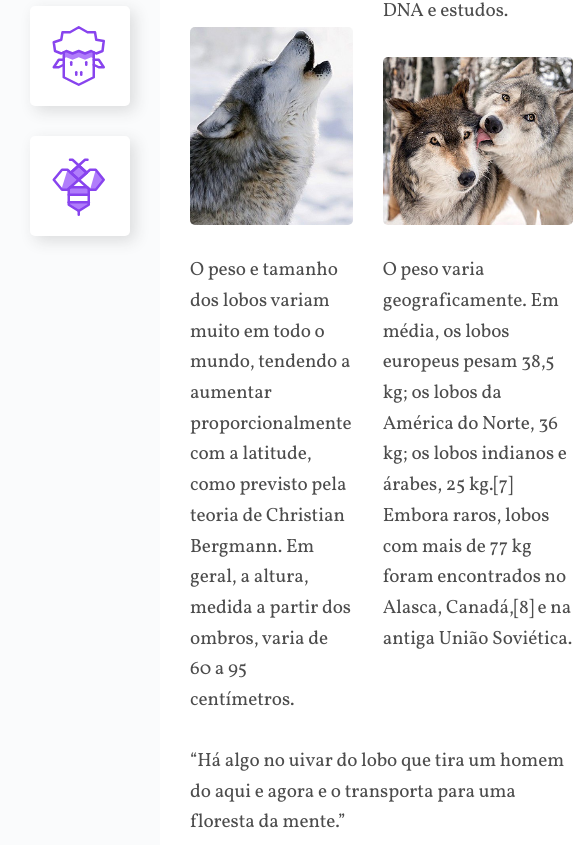
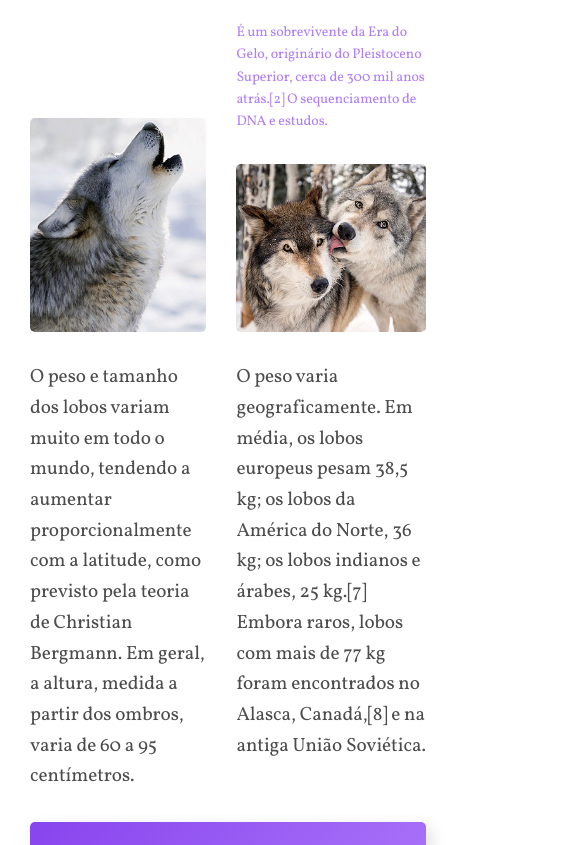
Before and after one commit to victorlucass/Wildbeast, a plain HTML site: page index.html in a window 390 px wide. Shown: the part 679-1524 px from the top of the page, 585 px wide, since content can reach past the window. Drawn offline with Linux system fonts and the light colour scheme.

Commit message:
feat: media query layout / animation ::after

```diff
--- a/css/style.css
+++ b/css/style.css
@@ -41,6 +41,30 @@ p{
         ;
 }
 
+@media (max-width:1200px){
+    .wb-container {
+        grid-template-areas:
+            "header header header"
+            "sidenav content content"
+            "sidenav adverts adverts"
+            "footer footer footer"
+            ;
+    }
+}
+
+@media (max-width: 760px) {
+    .wb-container {
+        grid-template-columns: 1fr;
+        grid-template-areas:
+            "header"
+            "sidenav"
+            "content"
+            "adverts"
+            "footer"
+            ;
+    }
+}
+
 /*Header*/
 
 .wb-header {
@@ -79,6 +103,22 @@ p{
     margin-left: 10px;
 }
 
+
+@media (max-width: 760px){
+    .wb-header {
+        grid-template-columns: auto;
+        gap: 20px;
+    }
+    .wb-header nav ul li a {
+        font-size: 1rem;
+    }
+
+    .wb-header nav li + li {
+        margin-left: 10px;
+    }
+
+}
+
 /*Sidenav*/
 
 .wb-sidenav {
@@ -101,6 +141,51 @@ p{
 
 .wb-sidenav a:hover {
     background: #B07DFB;
+}
+
+@keyframes seta{
+    from {
+        right: 30px;
+    }
+
+    to {
+        right: 20px;
+    }
+
+}
+
+@media (max-width: 760px){
+    .wb-sidenav {
+        overflow-x: auto; /* Faz o scroll na horizontal */
+        -webkit-overflow-scrolling: touch;
+        -ms-overflow-style: -ms-autohiding-scrollbar;
+        position: relative;
+    }
+
+    .wb-sidenav::after {
+        content: '→';
+        position: absolute;
+        top: 5px;
+        right: 30px;
+        color: rgba(0,0,0, .3);
+        animation: seta .5s ease-in 0s infinite alternate;
+        /* animação/velocidade/modo-de-animar/instante pra começar/infinite altenate(ir e voltar)*/
+    }
+
+    .wb-sidenav ul {
+        display: flex;
+    }
+    .wb-sidenav ul li {
+        flex: 1 0 60px;
+    }
+    .wb-sidenav {
+        padding: 0 30px;
+    }
+
+    .wb-sidenav ul li a {
+        margin: 30px 30px 30px 0;
+    }
+
 }
 
 /*Content*/
@@ -185,6 +270,39 @@ p{
     top: 2px;
 }
 
+.wb-spotlight {
+    color: #B07DFB;
+    font-size: 0.875rem;
+    max-width: 16rem;
+}
+
+.quote, .wb-attributes{
+    align-self: start;
+    padding: 30px;
+    border-radius: 5px;
+    box-shadow: 5px 5px 15px 0px rgb(44,44,44, 0.15);
+    background: linear-gradient(135deg, #8844ee, #B07DFB);
+    color: white;
+    text-align: center;
+}
+
+.quote p{
+    color: white;
+    max-width: 500px;
+    margin: 0 auto;
+}
+
+.wb-attributes li {
+    font-family: Courier, monospace;
+    font-size: 1.125rem;
+    padding: 15px;
+}
+
+.wb-attributes li + li {
+    border-top: 2px solid #B07DFB;
+    color: white;
+}
+
 /*Adverts*/
 
 .wb-adverts {
--- a/index.html
+++ b/index.html
@@ -78,7 +78,7 @@
 
                 <img class="span-2" src="img/wolf1.jpg" alt="Wolf 1">
 
-                <p>
+                <p class="wb-spotlight">
                     É um sobrevivente da Era do Gelo, originário do Pleistoceno Superior, cerca de 300 mil anos atrás.[2] O sequenciamento de DNA e estudos.
                 </p>
 
```
